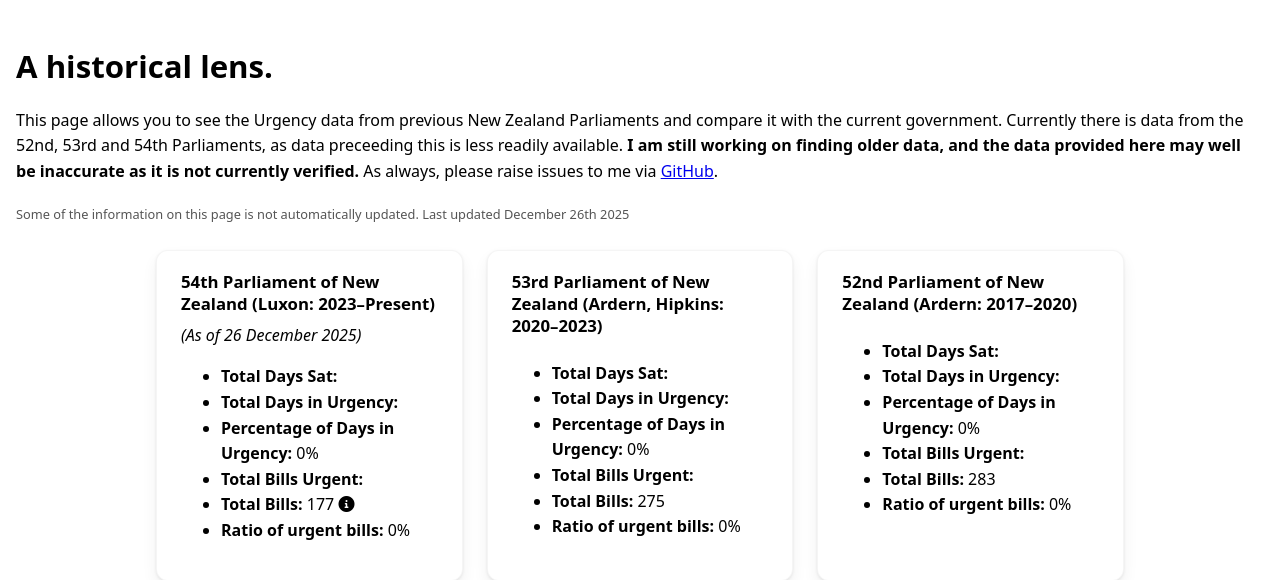
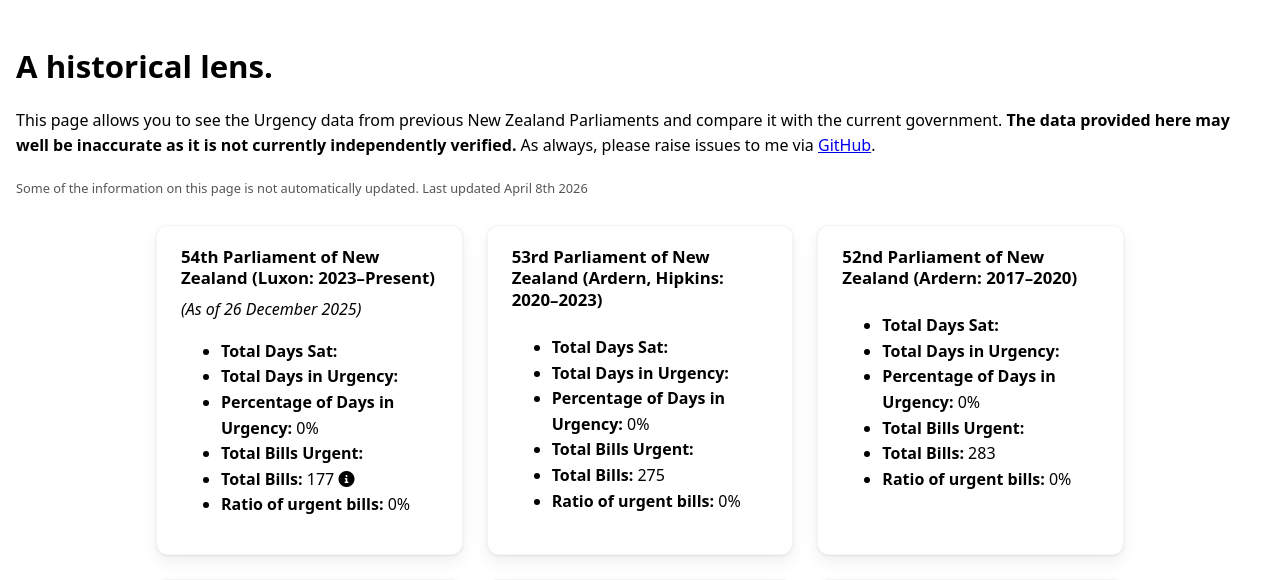
Before and after one commit to ItsHammy/nzpt-urgency, a PHP site: page /historical in a window 1280 px wide. Shown: the part 214-794 px from the top of the page. Run offline with PHP 8.4, Linux system fonts and the light colour scheme; some libraries are stand-ins or nearby versions.

Commit message:
Small change to the blurb on Historical Page. Addresses [issue 3](https://github.com/ItsHammy/nzpt-urgency/issues/3)

```diff
--- a/web/historical/index.php
+++ b/web/historical/index.php
@@ -67,7 +67,7 @@ $ratio_urgent_48 = $count_total_bills_48 > 0 ? round(($count_bills_affected_48 /
 
 
 // STATIC
-$PAGE_UPDATED = "December 26th 2025";
+$PAGE_UPDATED = "April 8th 2026";
 ?>
 
 
@@ -118,7 +118,7 @@ $PAGE_UPDATED = "December 26th 2025";
     <main class="stats-overview">
     <h2>A historical lens.</h2>
     <p>
-        This page allows you to see the Urgency data from previous New Zealand Parliaments and compare it with the current government. Currently there is data from the 52nd, 53rd and 54th Parliaments, as data preceeding this is less readily available. <b>I am still working on finding older data, and the data provided here may well be inaccurate as it is not currently verified.</b> As always, please raise issues to me via <a href="https://github.com/itshammy/nzpt-urgency/issues" target="_blank">GitHub</a>.
+        This page allows you to see the Urgency data from previous New Zealand Parliaments and compare it with the current government. <b>The data provided here may well be inaccurate as it is not currently independently verified.</b> As always, please raise issues to me via <a href="https://github.com/itshammy/nzpt-urgency/issues" target="_blank">GitHub</a>.
     </p>
     <p class="historical-stats__note"><small>Some of the information on this page is not automatically updated. Last updated <?php echo $PAGE_UPDATED; ?></small></p>
 
```
